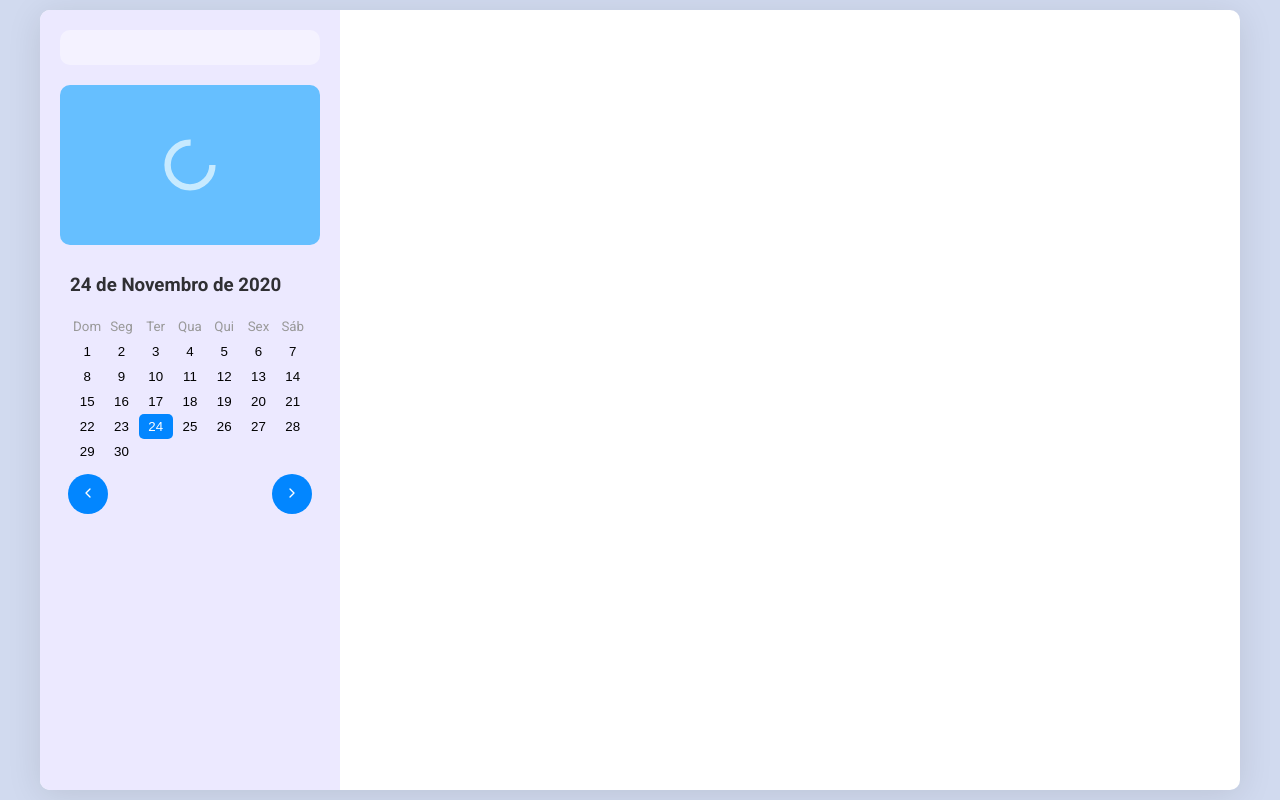
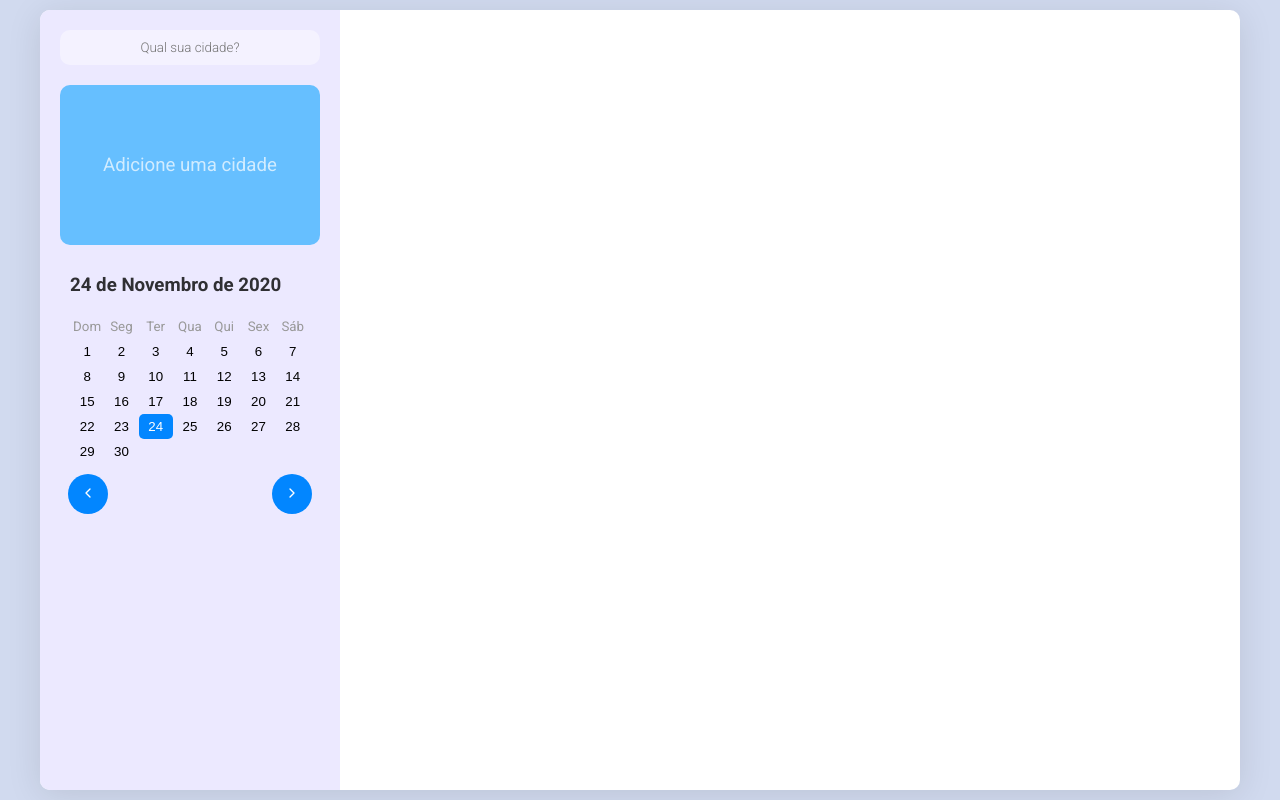
Before and after one commit to devleonardorabelo/reminder-calendar, a React (Create React App) app: page / in a window 1280 px wide. Built offline with nearby package versions, Linux system fonts and the light colour scheme; what ts-dotenv would draw is missing.

Commit message:
fix: duplicate climate element

```diff
--- a/src/components/Weather/index.tsx
+++ b/src/components/Weather/index.tsx
@@ -5,6 +5,7 @@ import './styles.css';
 const Weather = ({ weather, day, loading }: TWeatherProps): JSX.Element => {
   const [currentDate, setCurrentDate] = useState<Date>();
   const [selectedDate, setSelectedDate] = useState<Date>();
+  const [location, setLocation] = useState<string>();
 
   useEffect(() => {
     const date = new Date();
@@ -22,8 +23,25 @@ const Weather = ({ weather, day, loading }: TWeatherProps): JSX.Element => {
     setSelectedDate(selected);
   }, [day]);
 
+  localStorage.clear();
+
+  useEffect(() => {
+    const current = localStorage.getItem('currentLocation');
+    if (current) setLocation(current);
+  }, [day, loading, weather]);
+
   const forecast = weather?.forecast?.forecastday[0];
   const currentWeather = weather?.current;
+
+  if (!location && !weather) {
+    return (
+      <div className="weather">
+        <div className="available align-center">
+          <span className="maxMin">Adicione uma cidade</span>
+        </div>
+      </div>
+    );
+  }
 
   if (loading)
     return (
@@ -57,7 +75,7 @@ const Weather = ({ weather, day, loading }: TWeatherProps): JSX.Element => {
           <span className="maxMin">Esse dia já passou</span>
         </div>
       )}
-      {+currentDate < +selectedDate && !forecast && (
+      {+currentDate < +selectedDate && !forecast && currentWeather && (
         <div className="unavailable align-center">
           <span className="maxMin">Previsão Indisponível</span>
         </div>
--- a/src/contexts/weather.tsx
+++ b/src/contexts/weather.tsx
@@ -26,12 +26,12 @@ export const WeatherProvider: React.FC<TComponentProps> = ({
   };
 
   const loadCurrentLocation = () => {
-    const location = localStorage.getItem('reminderCalendarLocation');
+    const location = localStorage.getItem('currentLocation');
     if (location) setCurrentLocation(location);
   };
 
   const addCurrentLocation = (location: string) => {
-    localStorage.setItem('reminderCalendarLocation', location);
+    localStorage.setItem('currentLocation', location);
     setCurrentLocation(location);
   };
 
--- a/src/pages/Home/index.tsx
+++ b/src/pages/Home/index.tsx
@@ -40,6 +40,7 @@ const App: React.FC = () => {
         <div className="col-12">
           <form onSubmit={changeLocation}>
             <input
+              placeholder="Qual sua cidade?"
               className="cityInput"
               type="text"
               defaultValue={currentLocation}
```
Also changed, not shown: 1 other file (tests, documents, lock files or other folders).
